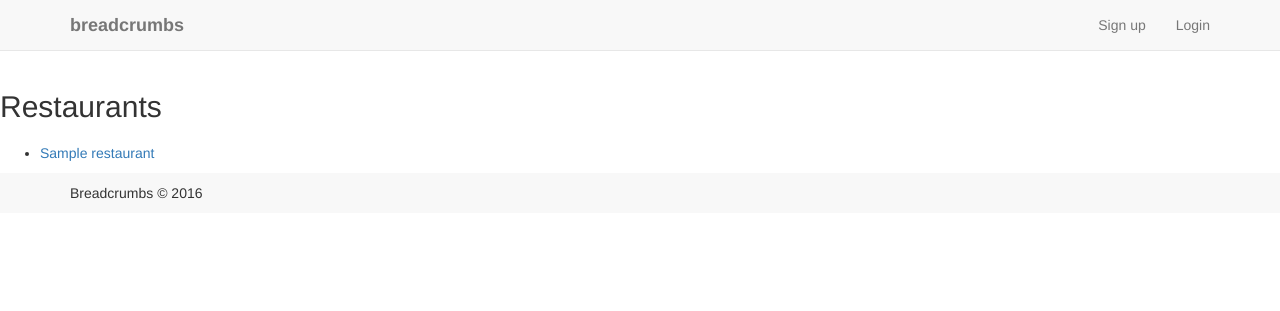
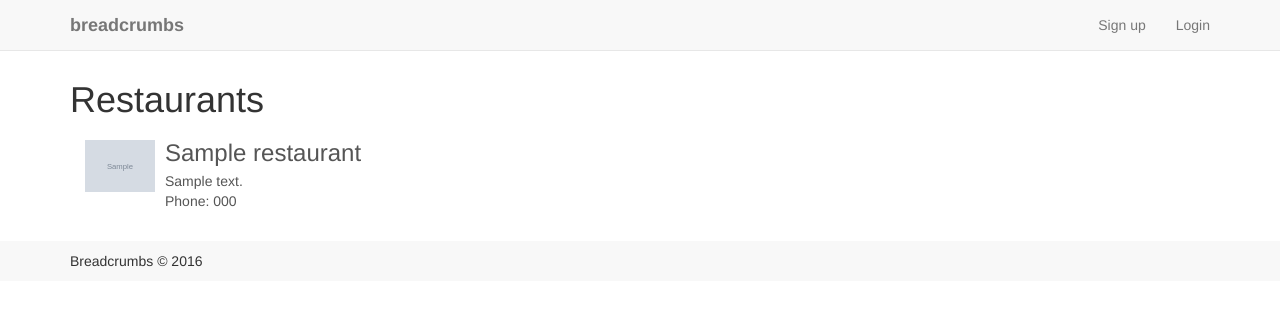
Before and after one commit to itsahsiao/breadcrumbs, a Flask app: page /restaurants in a window 1280 px wide. Shown: the top 311 px of the page. Run offline with Flask 2, Linux system fonts and the light colour scheme; tables that the repository leaves empty hold one stand-in row (values such as "Sample post"); grey boxes marked "Sample" are stand-in pictures; some libraries are stand-ins or nearby versions.

Commit message:
Stylized restaurants list page

```diff
--- a/static/css/styles.css
+++ b/static/css/styles.css
@@ -1,7 +1,6 @@
 /* NAV BAR */
-/* Body padding required for fixed navbar */
 body {
-    padding-top: 70px;
+    padding-top: 70px; /* Body padding required for fixed navbar */
 }
 
 .navbar-brand {
@@ -54,6 +53,17 @@ h1, h3 {
     border-radius: 0.75%;
 }
 
+/* RESTAURANTS */
+#restaurant-list .list-group-item {
+    border-radius: 0;
+    border: 0;
+}
+
+#restaurant-list .media-body p {
+    font-size: 14px;
+}
+
+
 /* FOOTER */
 .footer {
     background-color: #F8F8F8;
--- a/templates/restaurant_list.html
+++ b/templates/restaurant_list.html
@@ -6,16 +6,36 @@
 
 {% block content %}
 
-  <h2>Restaurants</h2>
+  <div class="container">
+    <h1>Restaurants</h1>
+    <div class="row">
+      {% for restaurant in restaurants %}
+        <div class="col-xs-12 col-md-6">
+          <div class="list-group" id="restaurant-list">
 
-  <ul>
-    {% for restaurant in restaurants %}
-      <li>
-        <a href="/restaurants/{{ restaurant.restaurant_id }}">
-          {{ restaurant.name }}
-        </a>
-      </li>
-    {% endfor %}
-  </ul>
+              <a href="/restaurants/{{ restaurant.restaurant_id }}" class="list-group-item">
+                <div class="media">
+                  <div class="media-left">
+                    {% if restaurant.image_url %}
+                      <img class="media-object" src="{{ restaurant.image_url }}" alt="Image for {{ restaurant.name }}">
+                    {% else %}
+                      <img class="media-object" src="http://placehold.it/100x100?text=No+Image+Available" alt="Image for {{ restaurant.name }}">
+                    {% endif %}
+                  </div>
+                  <div class="media-body">
+                    <h3 class="media-heading">{{ restaurant.name }}</h3>
+                    <p>
+                      {{ restaurant.address }}<br>
+                      Phone: {{ restaurant.phone }}
+                    </p>
+                  </div>
+                </div><!-- /.media -->
+              </a>
+
+          </div><!-- /.list-group -->
+        </div><!-- /.col -->
+      {% endfor %}
+    </div><!-- /.row -->
+  </div><!-- /.container -->
 
 {% endblock %}
```
